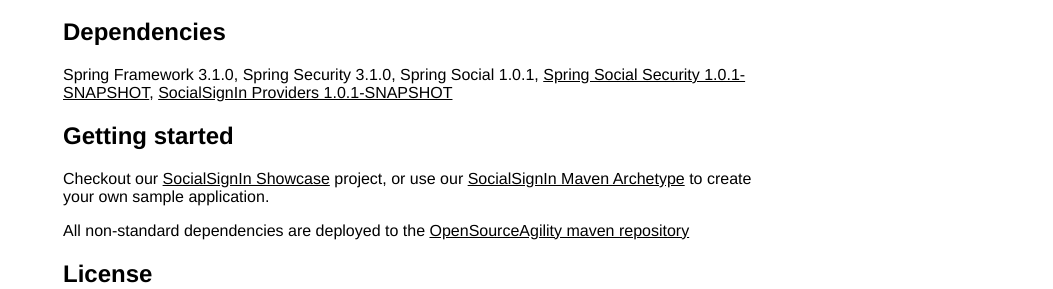
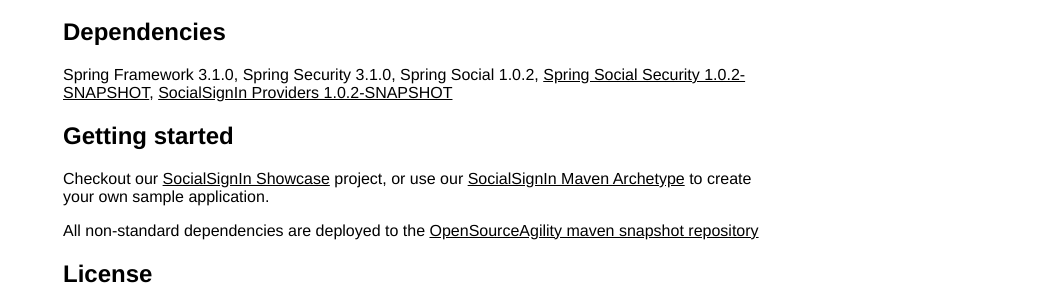
Before and after one commit to socialsignin/socialsignin.github.com, a plain HTML site: page index.html in a window 1280 px wide. Shown: the part 456-745 px from the top of the page, without its empty margins (227-1280 px from the left). Drawn offline with Linux system fonts and the light colour scheme.

Commit message:
Update master

```diff
--- a/index.html
+++ b/index.html
@@ -57,13 +57,13 @@
 			 of Spring, Spring Security and Spring Social</p>
 
     <h2>Dependencies</h2>
-	<p>Spring Framework 3.1.0, Spring Security 3.1.0, Spring Social 1.0.1, <a href="http://socialsignin.github.com/spring-social-security/">Spring Social Security 1.0.1-SNAPSHOT</a>, <a href="https://github.com/socialsignin/socialsignin-provider">SocialSignIn Providers 1.0.1-SNAPSHOT</a></p>
+	<p>Spring Framework 3.1.0, Spring Security 3.1.0, Spring Social 1.0.2, <a href="http://socialsignin.github.com/spring-social-security/">Spring Social Security 1.0.2-SNAPSHOT</a>, <a href="https://github.com/socialsignin/socialsignin-provider">SocialSignIn Providers 1.0.2-SNAPSHOT</a></p>
     <h2>Getting started</h2>
 
 
 <p>Checkout our <a href="https://github.com/socialsignin/socialsignin-showcase">SocialSignIn Showcase</a> project, or use our <a href="https://github.com/socialsignin/mvn-archetype-socialsignin-webapp">SocialSignIn Maven Archetype</a> to create your own sample application.
 
-<p>All non-standard dependencies are deployed to the <a href="https://github.com/OpenSourceAgility/opensourceagility-mvn-repo">OpenSourceAgility maven repository</a></p>
+<p>All non-standard dependencies are deployed to the <a href="http://repo.opensourceagility.com/snapshots">OpenSourceAgility maven snapshot repository</a></p>
 
 
 
```
